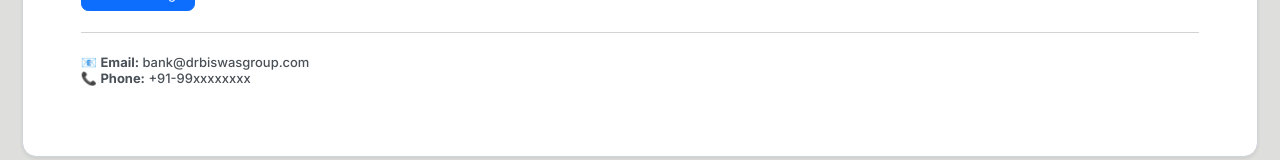
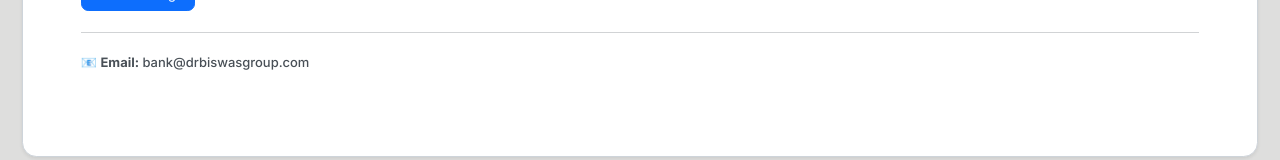
Before and after one commit to raftaar7864/rental-management-frontend, a React (Vite) app: page /contact in a window 1280 px wide. Shown: the part 478-638 px from the top of the page. Built offline with nearby package versions, Linux system fonts and the light colour scheme; no server answers.

Commit message:
Update ContactUs.jsx

```diff
--- a/src/pages/ContactUs.jsx
+++ b/src/pages/ContactUs.jsx
@@ -97,7 +97,6 @@ const ContactUs = () => {
         <hr className="my-4" />
         <p>
           📧 <strong>Email:</strong> bank@drbiswasgroup.com<br />
-          📞 <strong>Phone:</strong> +91-99xxxxxxxx<br />
         </p>
       <ToastContainer position="top-right" autoClose={2500} />
     </Container>
```
